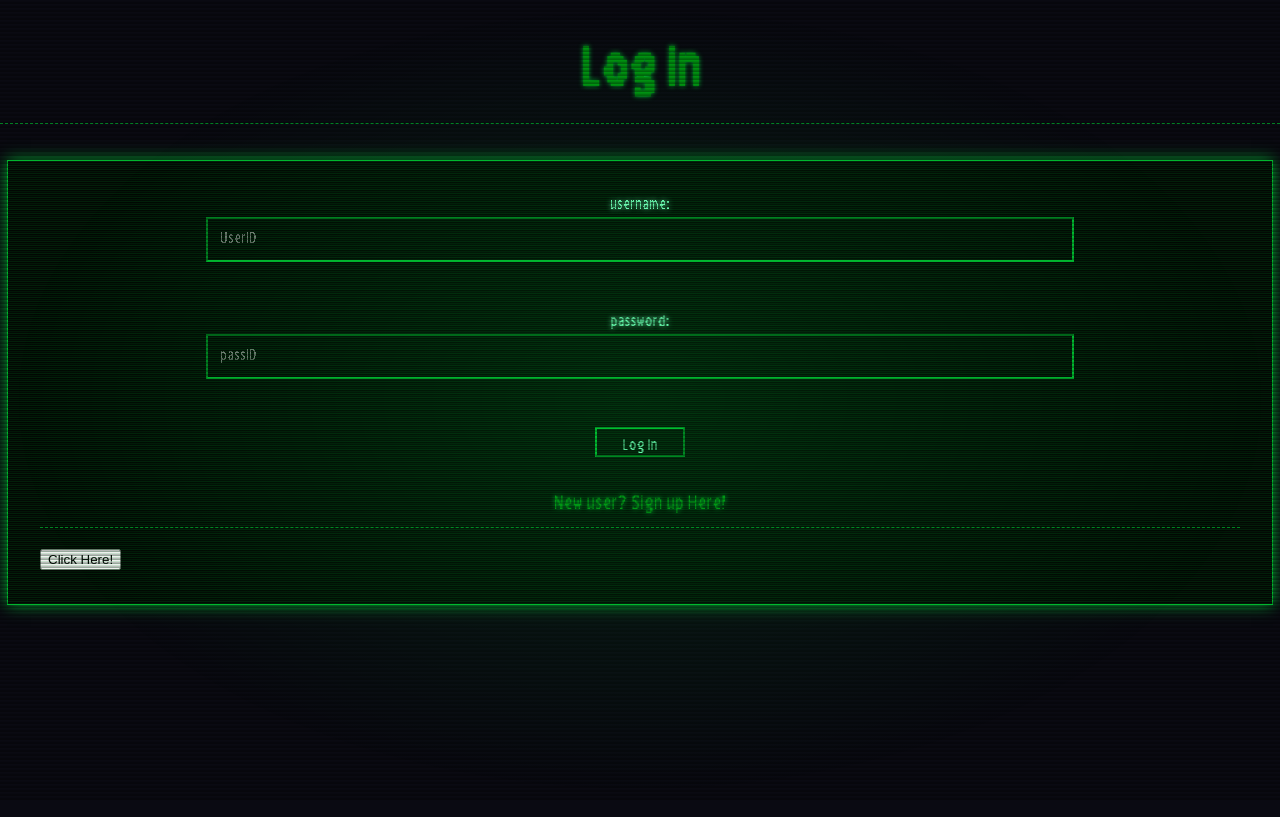
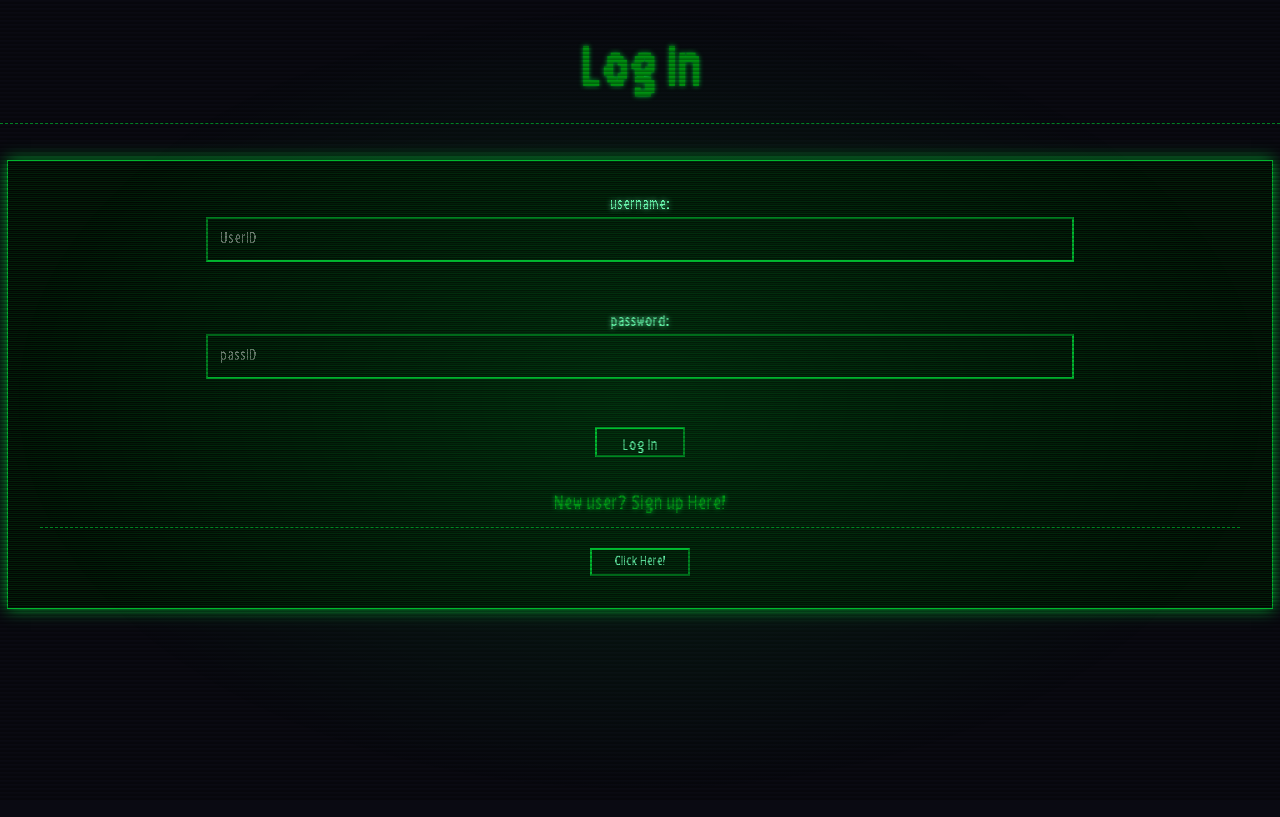
Before and after one commit to reo-sudo/Retro-Book-library, a Django app: page /login/ in a window 1280 px wide. Shown: the top 817 px of the page. Run offline with Django 5.2, Linux system fonts and the light colour scheme.

Commit message:
Update login.css

```diff
--- a/Retro webapp/myproject/RetroApp/static/css/login.css
+++ b/Retro webapp/myproject/RetroApp/static/css/login.css
@@ -161,6 +161,22 @@ input {
 
 }
 
+.register {
+  text-align: center;
+}
+
+button {
+  background-color: var(--input-color);
+   width: 100px;
+   height: 20px auto;
+   border-radius: 5 px;
+   border-color: var(--border-color);
+   color:hsl(152 84% 70%);
+   padding: 5px;
+   font-family: Retro;
+   text-align: center;
+}
+
 input[type="submit"] {
     padding: 9px;
     height: 30px;
```
